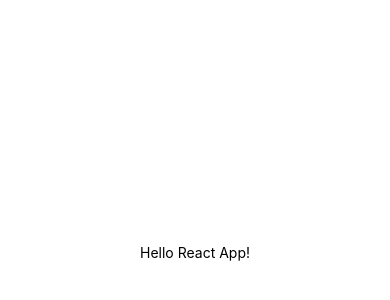
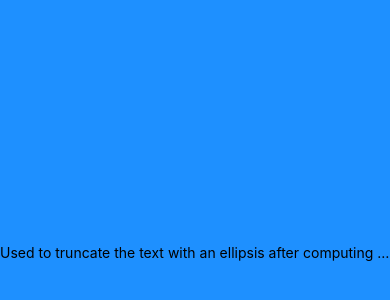
Before and after one commit to RafalZakrzewski84/DoneWithIt, a React Native app: screen / in a window 390 px wide. Shown: the part 170-470 px from the top of the page. Built offline with nearby package versions, Linux system fonts and the light colour scheme.

Commit message:
get familiar with text

```diff
--- a/App.js
+++ b/App.js
@@ -1,10 +1,17 @@
 import { StatusBar } from 'expo-status-bar';
-import { StyleSheet, Text, View } from 'react-native';
+import { StyleSheet, Text, SafeAreaView, View } from 'react-native';
 
 export default function App() {
+	const handleOnPress = () => console.log('text pressed');
 	return (
 		<View style={styles.container}>
-			<Text>Hello React App!</Text>
+			<Text numberOfLines={1} onPress={handleOnPress}>
+				Used to truncate the text with an ellipsis after computing the text
+				layout, including line wrapping, such that the total number of lines
+				does not exceed this number. Setting this property to 0 will result in
+				unsetting this value, which means that no lines restriction will be
+				applied.
+			</Text>
 			<StatusBar style="auto" />
 		</View>
 	);
@@ -13,7 +20,7 @@
 const styles = StyleSheet.create({
 	container: {
 		flex: 1,
-		backgroundColor: '#fff',
+		backgroundColor: 'dodgerblue',
 		alignItems: 'center',
 		justifyContent: 'center',
 	},
```
Also changed, not shown: package.json (+4 -3 lines), 1 other file (tests, documents, lock files or other folders).
